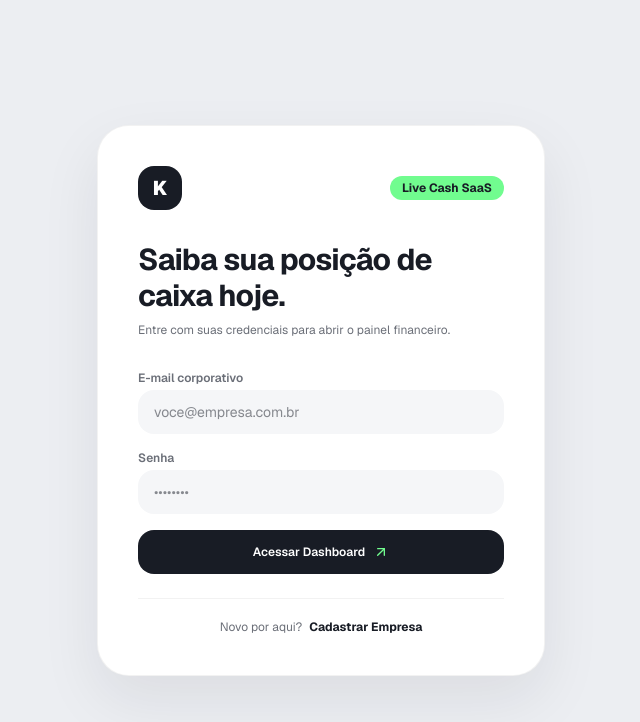
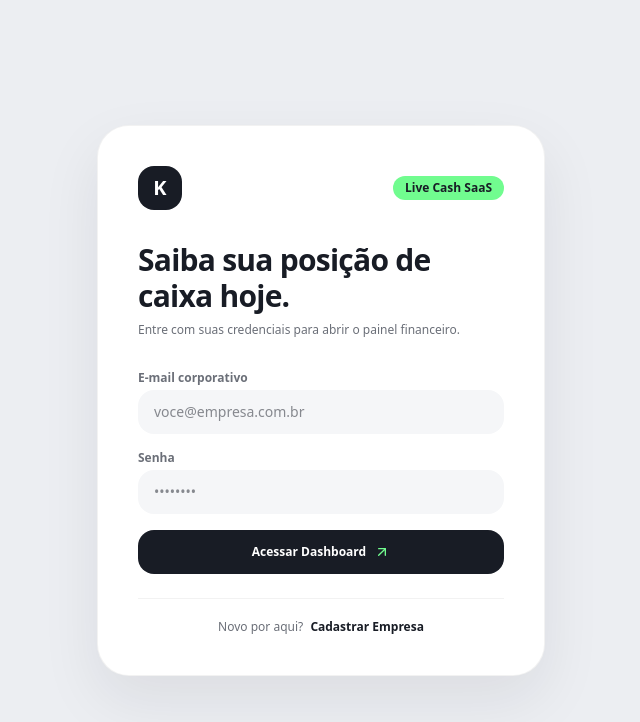
Before and after one commit to newflagconsultoria-maker/meu-saas-gestao, a Next.js app: page /login in a window 1280 px wide. Shown: the top 722 px of the page, without its empty margins (319-959 px from the left). Built offline with nearby package versions, Linux system fonts and the light colour scheme; no server answers.

Commit message:
style: cursor pointer em botoes

```diff
--- a/app/globals.css
+++ b/app/globals.css
@@ -1,23 +1,24 @@
 @import "tailwindcss";
-@import url('https://fonts.cdnfonts.com/css/furore');
+
+/* Força cursor de ponteiro (mãozinha) em todos os botões e elementos clicáveis */
+button,
+[role="button"],
+select,
+summary,
+input[type="submit"],
+input[type="button"],
+input[type="reset"] {
+  cursor: pointer !important;
+}
+
+button *,
+[role="button"] * {
+  cursor: pointer !important;
+}
 
 :root {
   --background: #ffffff;
   --foreground: #171717;
-}
-
-@theme inline {
-  --color-background: var(--background);
-  --color-foreground: var(--foreground);
-  --font-sans: var(--font-geist-sans);
-  --font-mono: var(--font-geist-mono);
-}
-
-@media (prefers-color-scheme: dark) {
-  :root {
-    --background: #0a0a0a;
-    --foreground: #ededed;
-  }
 }
 
 body {
--- a/components/logo.tsx
+++ b/components/logo.tsx
@@ -5,7 +5,7 @@ export function Logo({ className = "h-7" }: { className?: string }) {
     <div className={`flex items-baseline gap-1 select-none tracking-tight ${className}`}>
       <span
         className="font-black text-2xl uppercase tracking-[0.08em] text-[#181C25]"
-        style={{ fontFamily: "'Arial Black', 'Impact', sans-serif" }}
+        style={{ fontFamily: "'Furore', sans-serif" }}
       >
         DORSAL
       </span>
```
